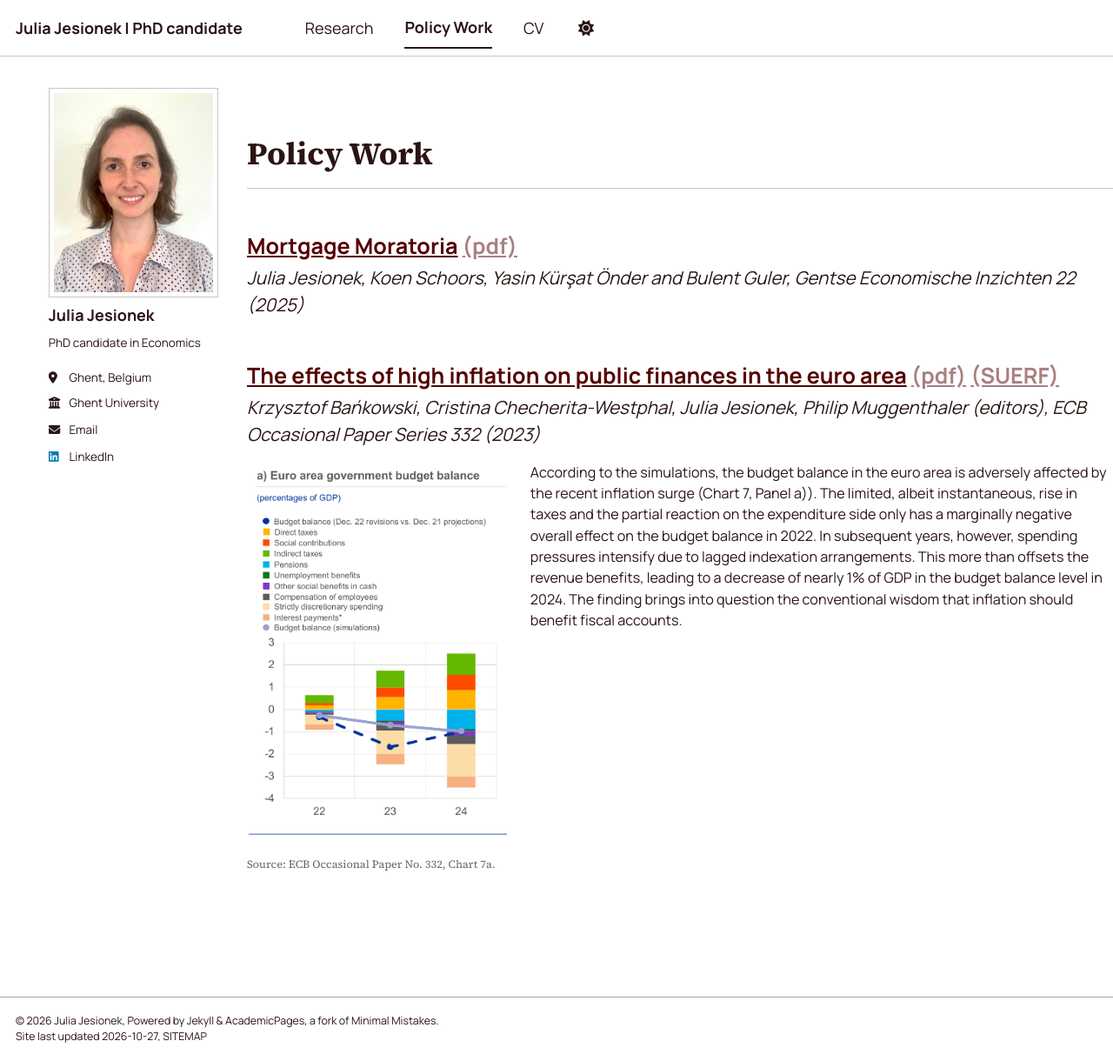
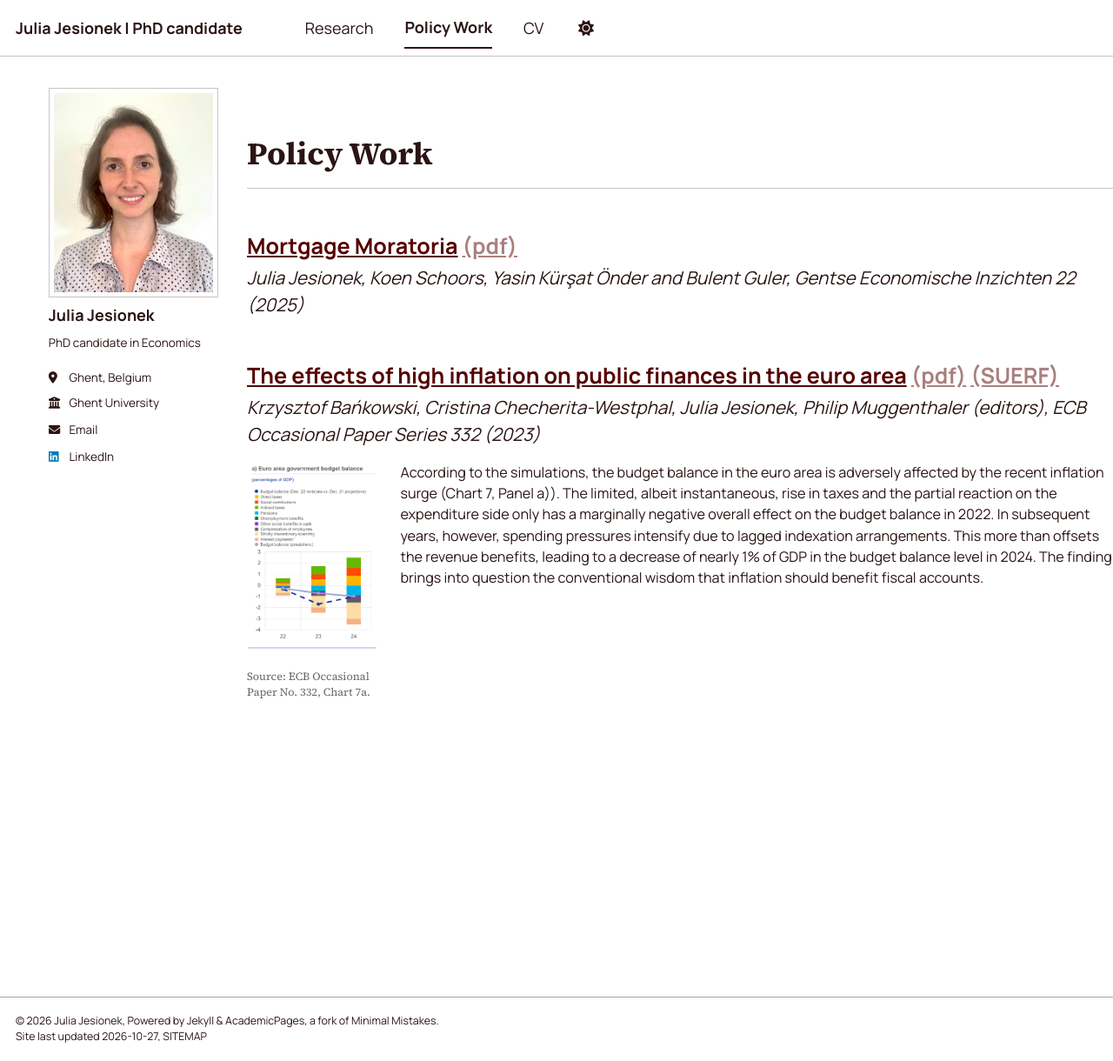
Before and after one commit to juliajesionek/homepage, a Jekyll site: the page built from _pages/policy.html, in a window 1280 px wide and 1220 px high. Shown: the whole window at 87% size. Built offline with Jekyll 4.4.1, drawn with Linux system fonts in a browser that asks for light colours; a style sheet for code colours, icons or effects is not loaded.

Commit message:
Halve chart width to 15% of content
Co-Authored-By: Claude Opus 5.5 <noreply@anthropic.com>

```diff
--- a/_includes/publication-list.html
+++ b/_includes/publication-list.html
@@ -40,8 +40,8 @@
     gap: 1.5em;
   }
   .project-figure {
-    flex: 0 0 30%;
-    min-width: 200px;
+    flex: 0 0 15%;
+    min-width: 100px;
     margin: 0;
   }
   .project-figure img {
```
